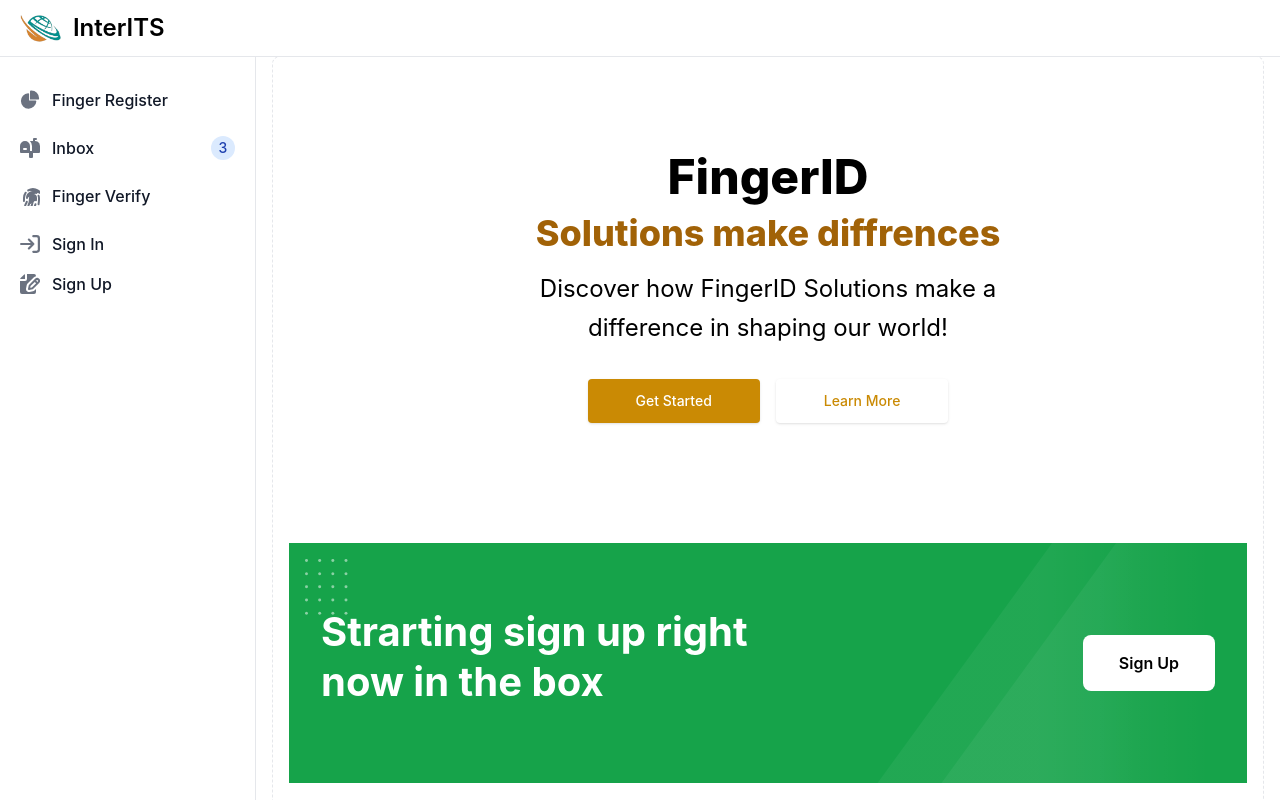
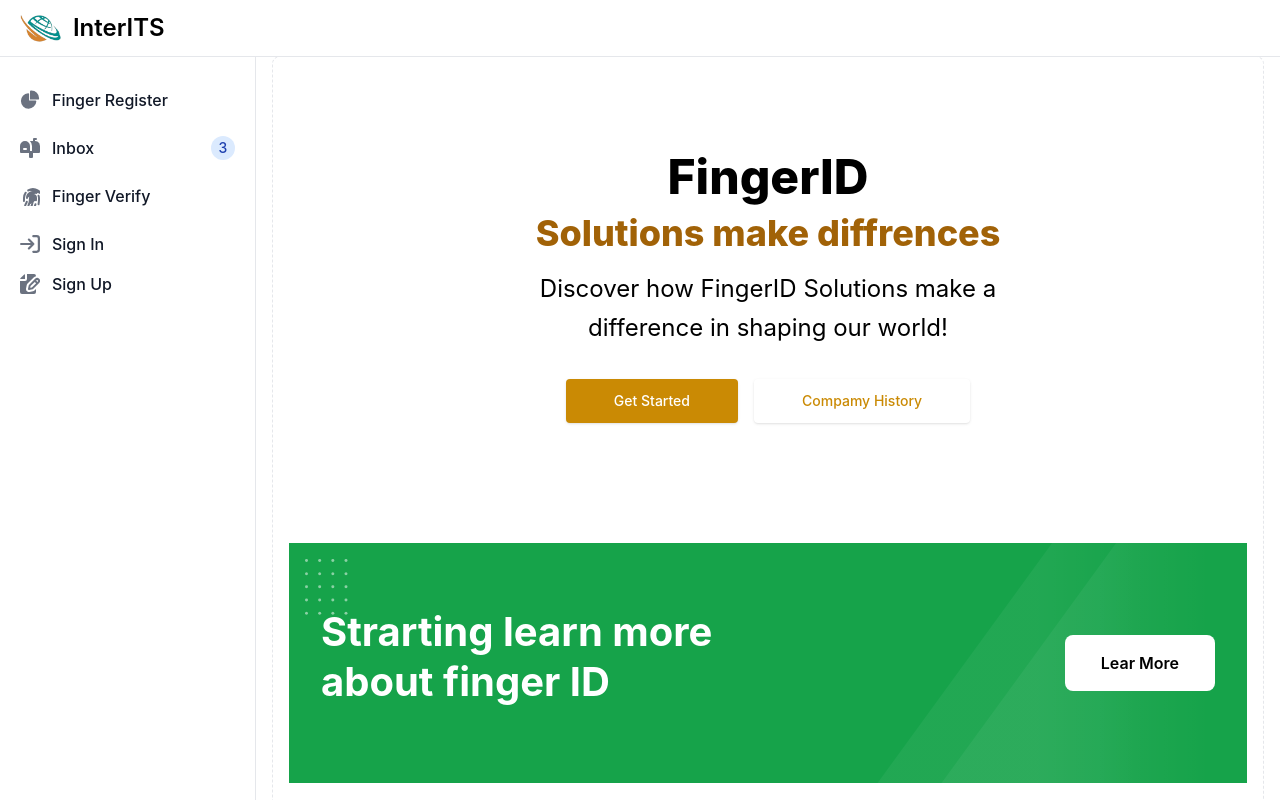
Before and after one commit to nguyenhoan1209/fe_finger, a React (Vite) app: page / in a window 1280 px wide. Shown: the top 800 px of the page. Built offline with nearby package versions, Linux system fonts and the light colour scheme.

Commit message:
Fix: SignUp button

```diff
--- a/src/pages/HomePage/HomePage.jsx
+++ b/src/pages/HomePage/HomePage.jsx
@@ -33,7 +33,7 @@ const HomePage = () => {
                   className="block w-full rounded px-12 py-3 text-sm font-medium text-yellow-600 shadow hover:text-green-700 focus:outline-none focus:ring active:text-red-500 sm:w-auto"
                   href="#" // add link to the doc of tutorial if you have
                 >
-                  Learn More
+                 Compamy History
                 </a>
               </div>
             </div>
@@ -47,7 +47,7 @@ const HomePage = () => {
                     <div className="text-center lg:text-left ">
                       <div className="mb-10 lg:mb-0 ">
                         <h1 className="mt-0 mb-3 text-3xl font-bold leading-tight sm:text-4xl sm:leading-tight md:text-[40px] md:leading-tight text-white ">
-                          Strarting sign up right now in the box
+                          Strarting learn more about finger ID
                         </h1>
                         <p className="w-full text-base font-medium leading-relaxed sm:text-lg sm:leading-relaxed text-white"></p>
                       </div>
@@ -59,7 +59,7 @@ const HomePage = () => {
                         className="font-semibold rounded-lg mx-auto inline-flex items-center justify-center bg-white py-4 px-9 hover:bg-opacity-90"
                         href="#" //add the direct link to the sign up page
                       >
-                        Sign Up
+                        Lear More
                       </a>
                     </div>
                   </div>
```
